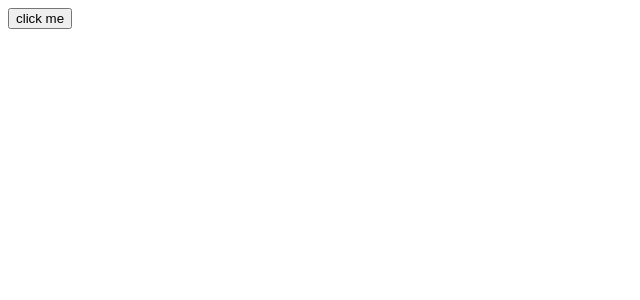
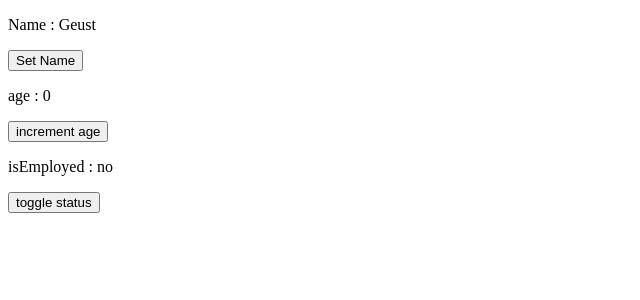
Before and after one commit to AmrMasri/react-js, a React (Vite) app: page / in a window 1280 px wide. Shown: the top 300 px of the page, without its empty margins (0-640 px from the left). Built offline with nearby package versions, Linux system fonts and the light colour scheme.

Commit message:
learning how to create counter

```diff
--- a/src/App.jsx
+++ b/src/App.jsx
@@ -1,7 +1,7 @@
-import Button from "./Button";
+import MyComponent from "./MyComponent";
 
 function App() {
-  return (<Button/>);
+  return (<MyComponent/>);
 }
 
 export default App;
--- a/src/Button.jsx
+++ /dev/null
@@ -1,12 +0,0 @@
-
-
-function Button(){
-
-    const handleClick = (e) => e.target.textContent ="ouch !!"
-
-    return(
-        <button onDoubleClick={(e) => handleClick(e)}>click me </button>
-    );
-}
-
-export default Button;
--- /dev/null
+++ b/src/MyComponent.jsx
@@ -0,0 +1,35 @@
+import React , {useState} from 'react'
+
+function MyComponent(){
+    const [name , setName] =  useState("Geust") ;
+    const [age , setAge] = useState(0);
+    const [isEmployed, setIsEmployed] = useState (false)
+
+
+    const updateName = () => {
+        setName  ("Amr");
+    }
+
+    const updateAge = () => {
+        setAge (age + 1);
+    }
+
+    const toggleEmployedStatus = () => {
+        setIsEmployed (!isEmployed)
+    }
+
+    return(
+        <div>
+            <p>Name : {name} </p>
+            <button onClick={updateName}>Set Name</button>
+
+            <p>age : {age} </p>
+            <button onClick={updateAge}>increment age</button>
+
+            <p>isEmployed : {isEmployed ? "yes" : "no"} </p>
+            <button onClick={toggleEmployedStatus}>toggle status</button>
+        </div>
+    );
+
+}
+export default MyComponent ;
```
